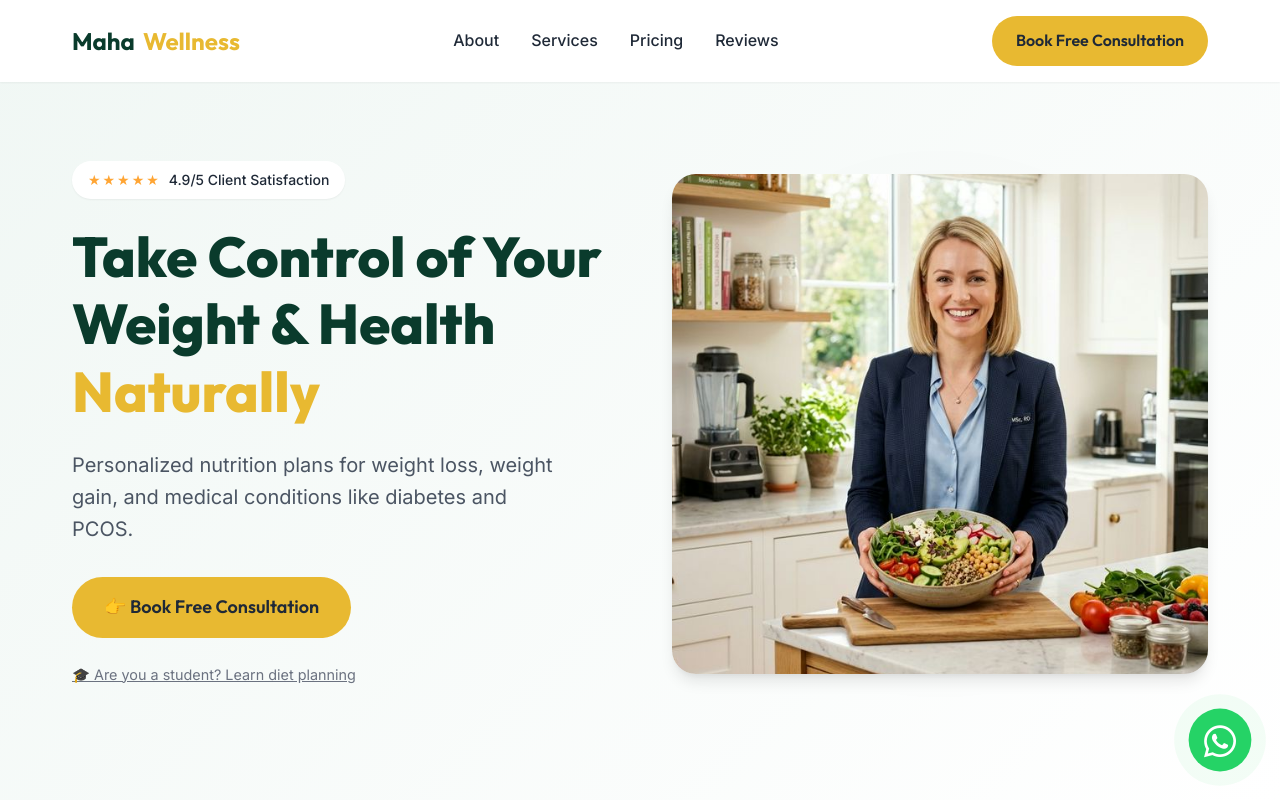
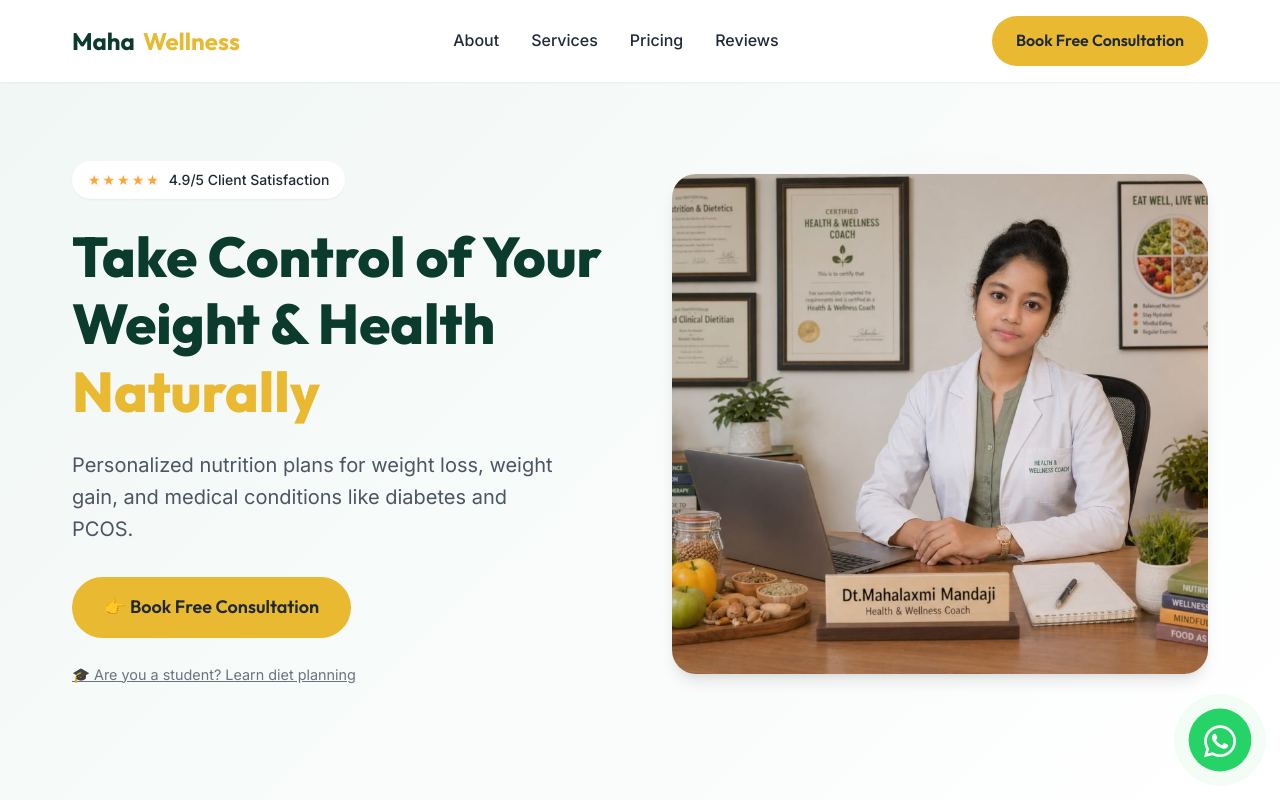
Before and after one commit to ZenabShaik/NutritionApp, a Next.js app: page / in a window 1280 px wide. Shown: the top 800 px of the page. Built offline with nearby package versions, Linux system fonts and the light colour scheme; no server answers.

Commit message:
Update hero section image

```diff
--- a/app/learn/page.jsx
+++ b/app/learn/page.jsx
@@ -8,7 +8,7 @@ export default function LearnPage() {
         {/* LEFT CONTENT */}
         <div className="learn-content">
           <h1>
-            Learn Diet Planning from Mandaji Mahalakshmi
+            Learn Diet Planning from Mandaji Mahalaxmi
           </h1>
 
           <p className="learn-sub">
--- a/components/Hero.js
+++ b/components/Hero.js
@@ -49,7 +49,7 @@ export default function Hero() {
         <div className="hero-image-wrapper">
           <div className="hero-blobs"></div>
           <img
-            src="/images/hero_dietician_1776511875996.png"
+            src="/images/hero_dietician_latest.jpg"
             alt="Certified Dietician & Health Coach"
             className="hero-img"
             id="hero-img"
```
Also changed, not shown: public/images/hero_dietician_latest.jpg (added).
